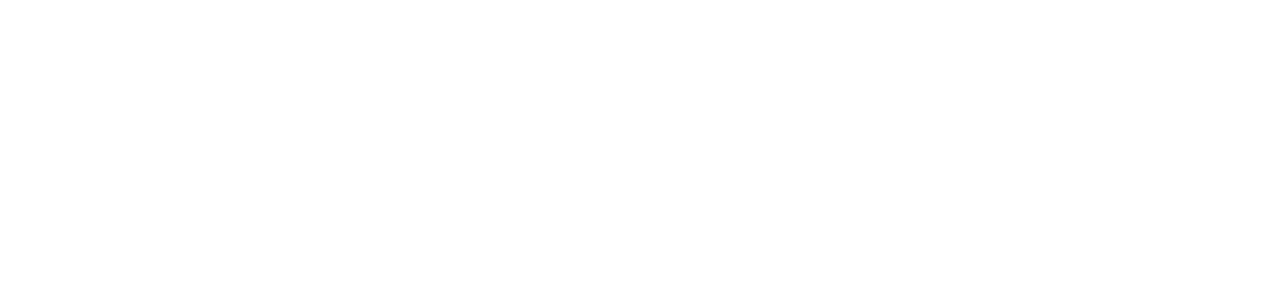
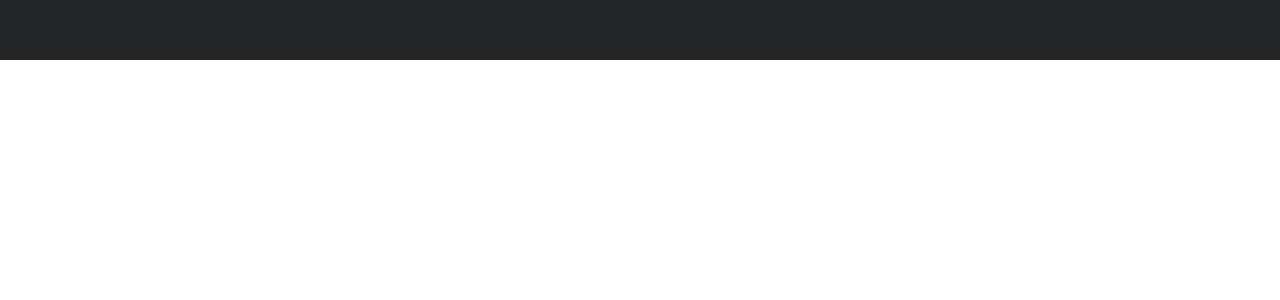
Before and after one commit to NyashaNziramasanga/facebook-navbar-ui-clone, a React (Create React App) app: page / in a window 1280 px wide. Shown: the top 300 px of the page. Built offline with nearby package versions, Linux system fonts and the light colour scheme.

Commit message:
Added Navbar

```diff
--- a/package.json
+++ b/package.json
@@ -6,6 +6,7 @@
     "@testing-library/jest-dom": "^4.2.4",
     "@testing-library/react": "^9.5.0",
     "@testing-library/user-event": "^7.2.1",
+    "node-sass": "^4.13.1",
     "react": "^16.13.1",
     "react-dom": "^16.13.1",
     "react-scripts": "3.4.1"
--- a/src/App.js
+++ b/src/App.js
@@ -1,7 +1,8 @@
 import React from 'react';
+import Navbar from './components/navbar/Navbar';
 
-function App() {
-  return <div></div>;
-}
+const App = () => {
+  return <Navbar></Navbar>;
+};
 
 export default App;
--- /dev/null
+++ b/src/components/navbar/Navbar.jsx
@@ -0,0 +1,11 @@
+import React from 'react';
+
+const Navbar = () => {
+  return (
+    <nav className="navbar">
+      <ul className="navbar-nav"></ul>
+    </nav>
+  );
+};
+
+export default Navbar;
--- a/src/index.css
+++ b/src/index.css
@@ -27,3 +27,16 @@
   color: var(--text-color);
   text-decoration: none;
 }
+
+.navbar {
+  height: var(--nav-size);
+  background-color: var(--bg);
+  padding: 0 1rem;
+}
+
+.navbar-navbar {
+  max-width: 100%;
+  height: 100%;
+  display: flex;
+  justify-content: flex-end; /*ALl children start on the right hand side*/
+}
```
